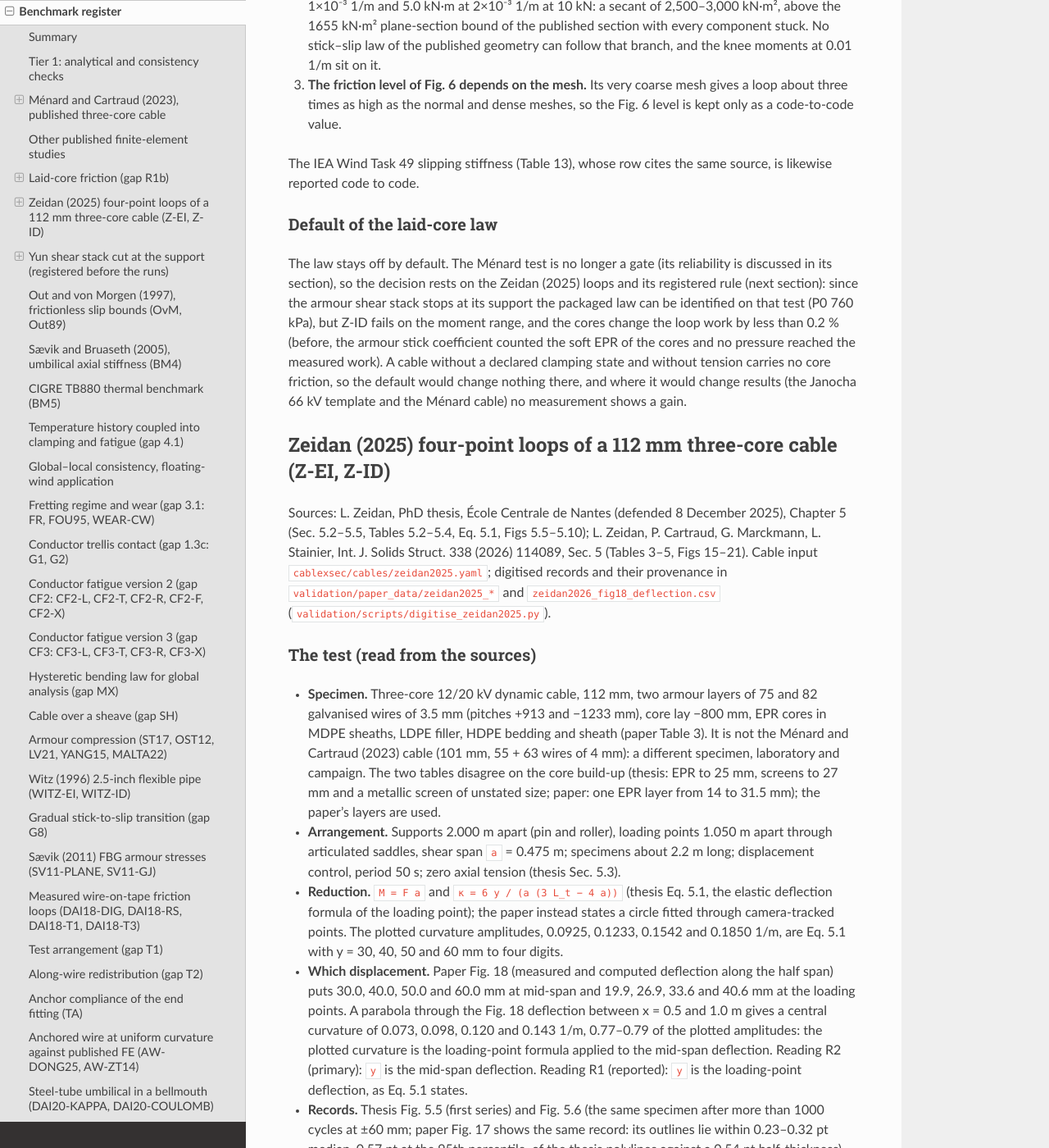
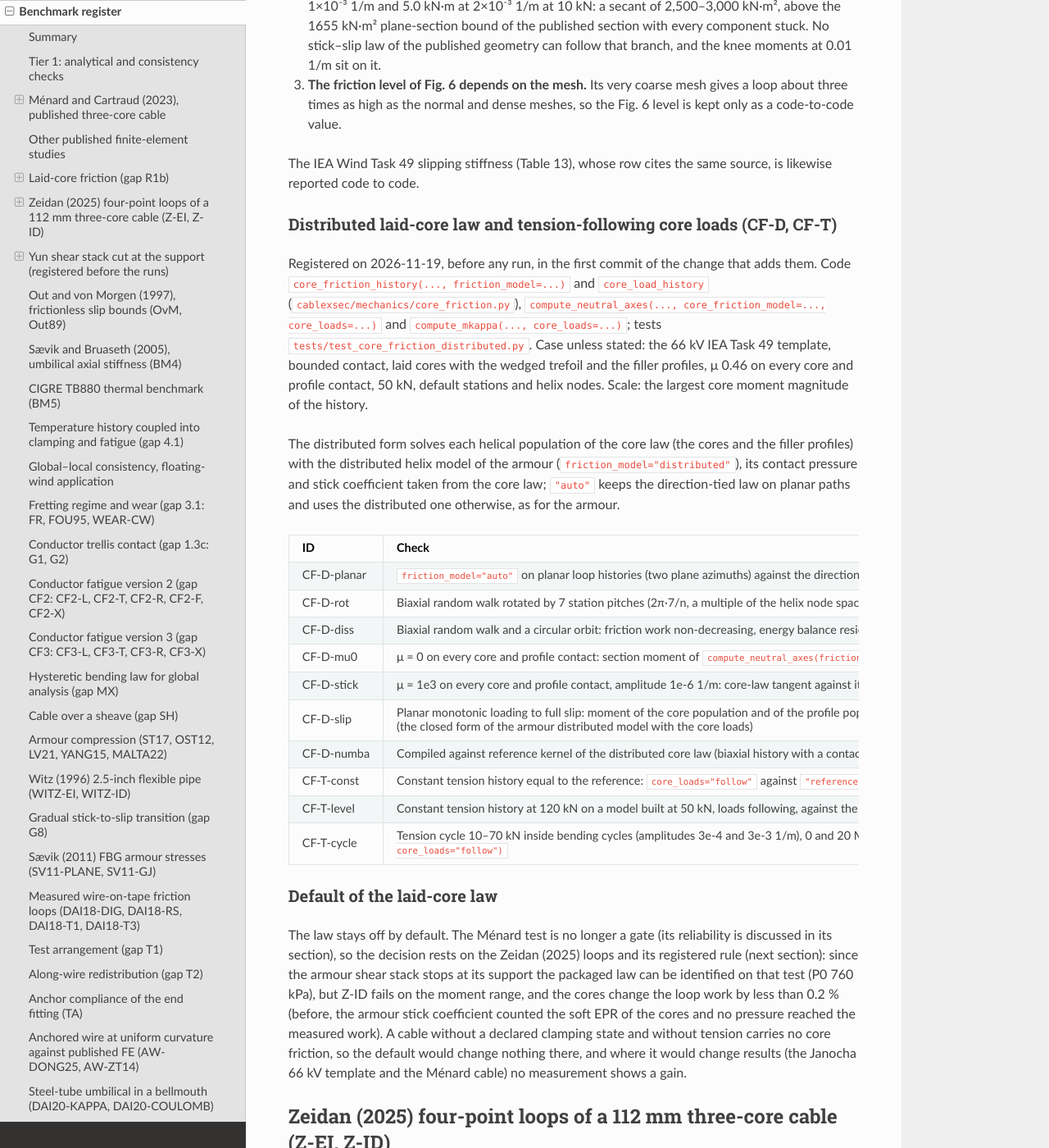
Before and after one commit to SMI-Lab-Inha/CableXSec, a Sphinx documentation site: the page built from doc/benchmarks.md, in a window 1280 px wide and 1400 px high, scrolled down 10846 px. Shown: the whole window at 82% size. Built offline with Sphinx 7.4.7 and the Read the Docs theme 3.1.0, drawn with Linux system fonts in a browser that asks for light colours.

Commit message:
doc: register the checks of the distributed laid-core law and of tension-following core loads (CF-D, CF-T)
Targets registered before any run: planar reduction of "auto" to the
direction-tied law, rotation equivariance, dissipation, mu = 0, stick
tangent, full-slip closed form and compiled-kernel agreement of the
distributed core law; constant-tension identities and a tension cycle
against the slip-scaled exported law for core loads that follow the
tension history.

Signed-off-by: Jae Hoon Seo <jaehoon.seo@inha.ac.kr>

```diff
--- a/doc/benchmarks.md
+++ b/doc/benchmarks.md
@@ -474,6 +474,34 @@ figures (about ±5 % of full scale):
 
 The IEA Wind Task 49 slipping stiffness (Table 13), whose row cites the same
 source, is likewise reported code to code.
+
+### Distributed laid-core law and tension-following core loads (CF-D, CF-T)
+
+Registered on 2026-11-19, before any run, in the first commit of the change that adds them. Code
+`core_friction_history(..., friction_model=...)` and `core_load_history`
+(`cablexsec/mechanics/core_friction.py`), `compute_neutral_axes(..., core_friction_model=...,
+core_loads=...)` and `compute_mkappa(..., core_loads=...)`; tests `tests/test_core_friction_distributed.py`.
+Case unless stated: the 66 kV IEA Task 49 template, bounded contact, laid cores with the wedged trefoil and the
+filler profiles, μ 0.46 on every core and profile contact, 50 kN, default stations and helix nodes. Scale: the
+largest core moment magnitude of the history.
+
+The distributed form solves each helical population of the core law (the cores and the filler profiles) with
+the distributed helix model of the armour (`friction_model="distributed"`), its contact pressure and stick
+coefficient taken from the core law; `"auto"` keeps the direction-tied law on planar paths and uses the
+distributed one otherwise, as for the armour.
+
+| ID | Check | Target (registered) |
+| --- | --- | --- |
+| CF-D-planar | `friction_model="auto"` on planar loop histories (two plane azimuths) against the direction-tied core law; `compute_neutral_axes(friction_model="auto")` against `"direction_tied"` on the same path | moment and work ≤ 1e-12 of scale |
+| CF-D-rot | Biaxial random walk rotated by 7 station pitches (2π·7/n, a multiple of the helix node spacing) and by 0.3 rad: rotated moment and friction work | ≤ 1e-9 of scale (lattice rotation); ≤ 1e-3 of scale (0.3 rad) |
+| CF-D-diss | Biaxial random walk and a circular orbit: friction work non-decreasing, energy balance residual | increments ≥ −1e-12 of the final work; residual ≤ 1e-9 of it |
+| CF-D-mu0 | μ = 0 on every core and profile contact: section moment of `compute_neutral_axes(friction_model="distributed")` against the armour-only section | 0 N·m (bit for bit) |
+| CF-D-stick | μ = 1e3 on every core and profile contact, amplitude 1e-6 1/m: core-law tangent against its stick stiffness `xi (1/2) EA r_c² cos³β` (cores plus profiles) | ≤ 1e-5 rel. (discrete shear-lag factor `(h²/12)(1 − ξ)`, 6e-6 at the default nodes) |
+| CF-D-slip | Planar monotonic loading to full slip: moment of the core population and of the profile population against `(2/π) n q r² cos²β/sin²β · λ C cosh(λπ/2)/(1 + λ²)`, `C = λπ/(2 sinh(λπ/2))`, `λ = μ sin β` (the closed form of the armour distributed model with the core loads) | ≤ 1e-4 rel. |
+| CF-D-numba | Compiled against reference kernel of the distributed core law (biaxial history with a contact-pressure history) | moments and energies ≤ 1e-10 of scale |
+| CF-T-const | Constant tension history equal to the reference: `core_loads="follow"` against `"reference"` (direction-tied and distributed) | ≤ 1e-12 of scale |
+| CF-T-level | Constant tension history at 120 kN on a model built at 50 kN, loads following, against the law built at 120 kN; 0 and 20 MPa armour winding stress | direction-tied ≤ 1e-12 of scale; distributed ≤ 2e-3 of scale (its substeps are set by the onset at the reference) |
+| CF-T-cycle | Tension cycle 10–70 kN inside bending cycles (amplitudes 3e-4 and 3e-3 1/m), 0 and 20 MPa winding stress: slip-scaled exported law (per group) against `compute_mkappa(contact_tension_history_N=..., core_loads="follow")` | deviation ≤ 1.25 times the fixed-tension residual of the same law at 10 and 70 kN, and < 5e-3 of the range (the MX-scale targets); `core_loads="reference"` reported |
 
 ### Default of the laid-core law
 
```
